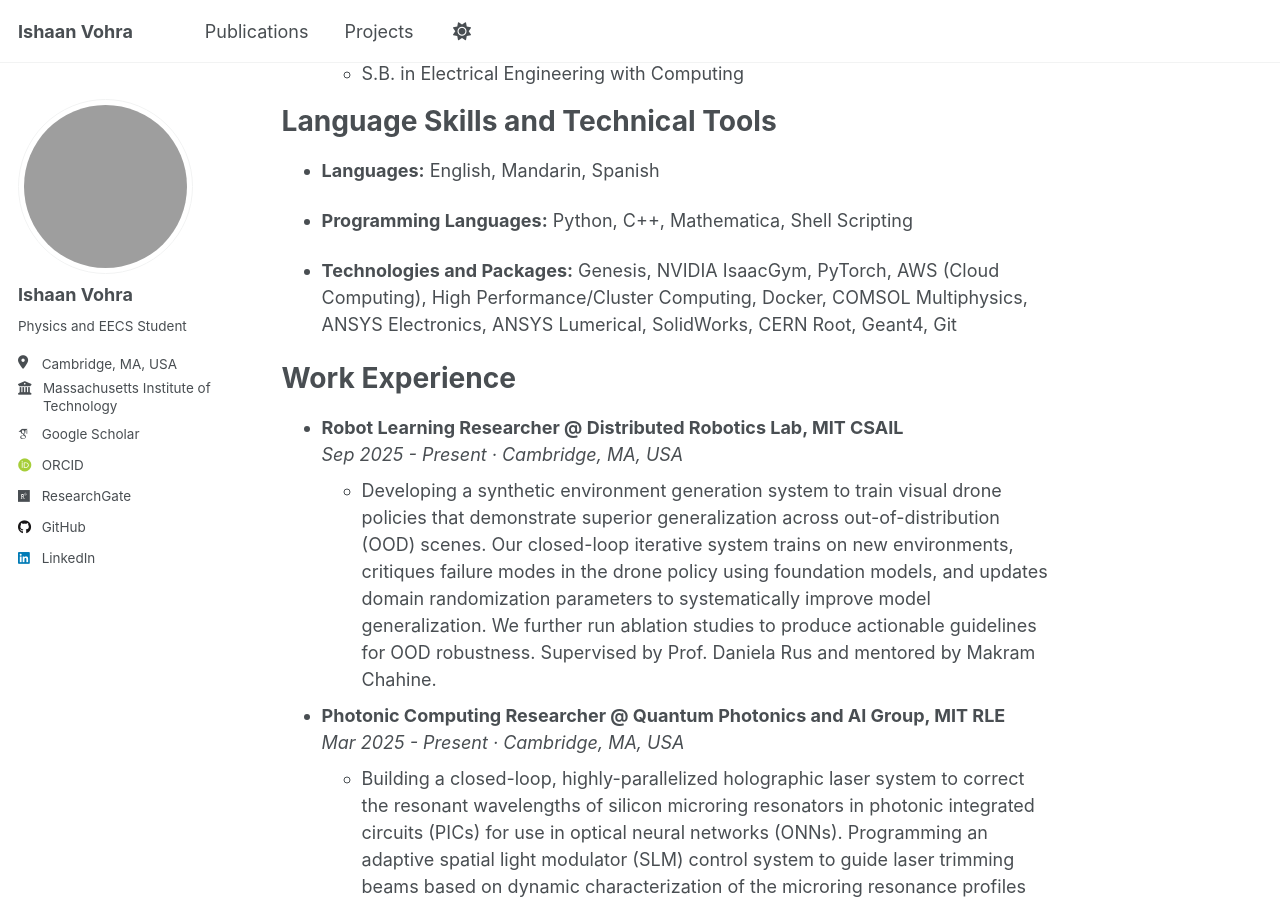
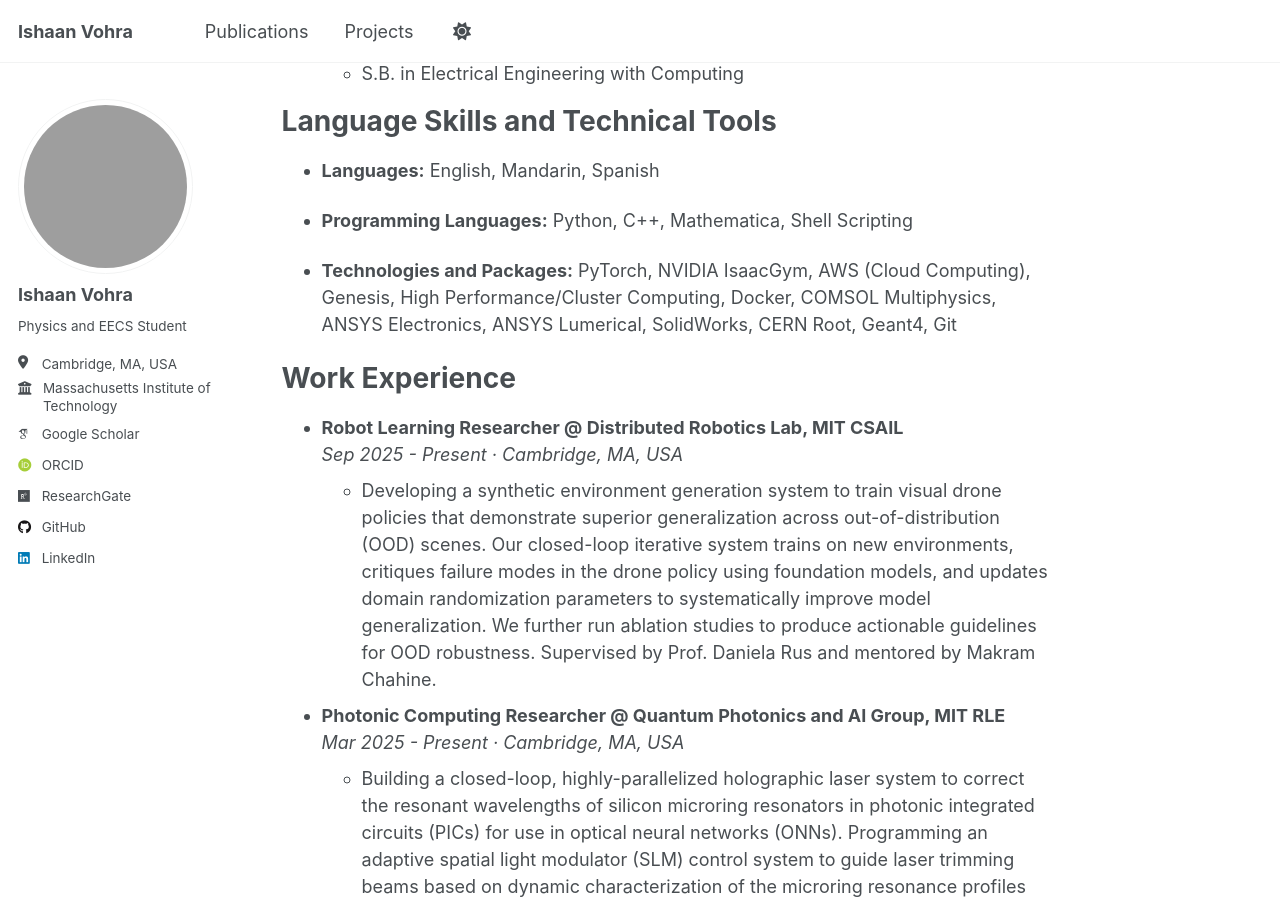
Before and after one commit to Ishaan-vohra/Ishaan-vohra.github.io, a Jekyll site: the page built from _pages/about.md, in a window 1280 px wide and 900 px high, scrolled down 557 px. Built offline with Jekyll 4.4.1, drawn with Linux system fonts in a browser that asks for light colours; some web fonts are replaced; a script that is not in the unit is left out.

```diff
--- a/_pages/about.md
+++ b/_pages/about.md
@@ -26,7 +26,7 @@ Language Skills and Technical Tools
 
 * **Programming Languages:** Python, C++, Mathematica, Shell Scripting
 
-* **Technologies and Packages:** Genesis, NVIDIA IsaacGym, PyTorch, AWS (Cloud Computing), High Performance/Cluster Computing, Docker, COMSOL Multiphysics, ANSYS Electronics, ANSYS Lumerical, SolidWorks, CERN Root, Geant4, Git
+* **Technologies and Packages:** PyTorch, NVIDIA IsaacGym, AWS (Cloud Computing), Genesis, High Performance/Cluster Computing, Docker, COMSOL Multiphysics, ANSYS Electronics, ANSYS Lumerical, SolidWorks, CERN Root, Geant4, Git
 
 
 Work Experience
```
